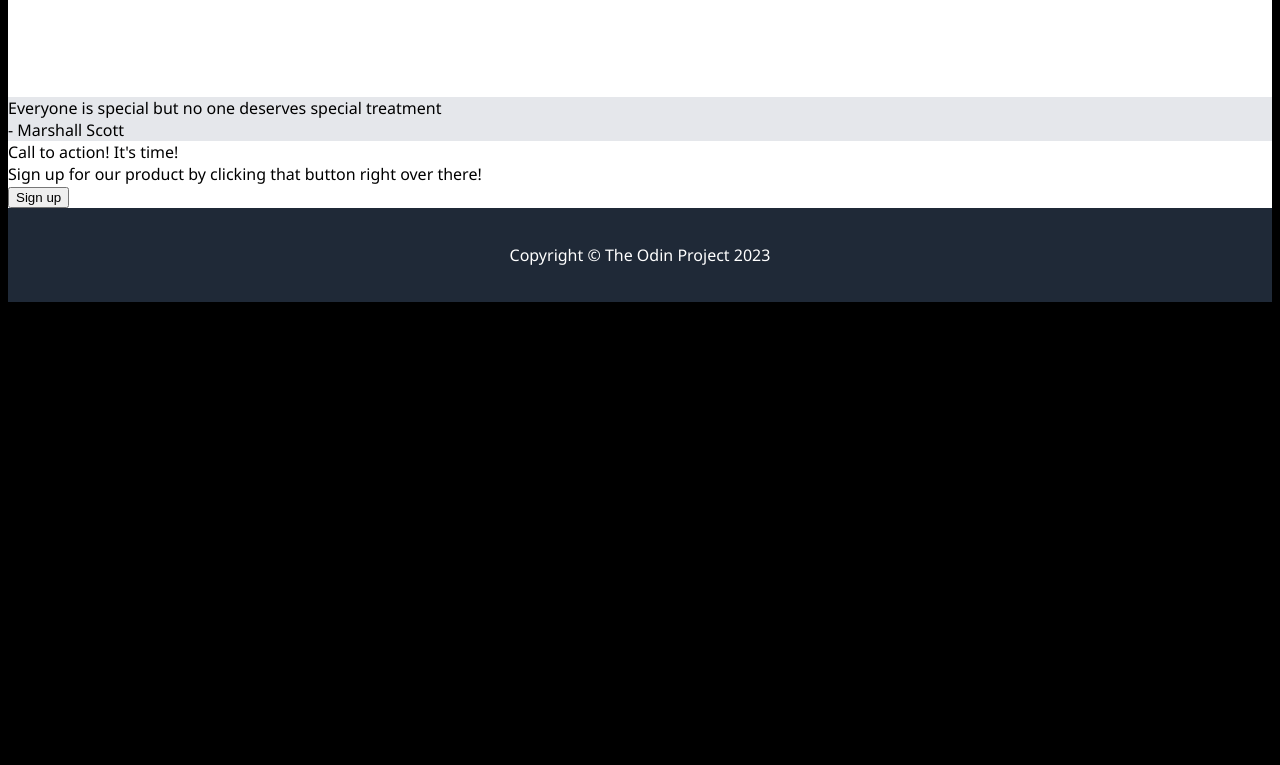
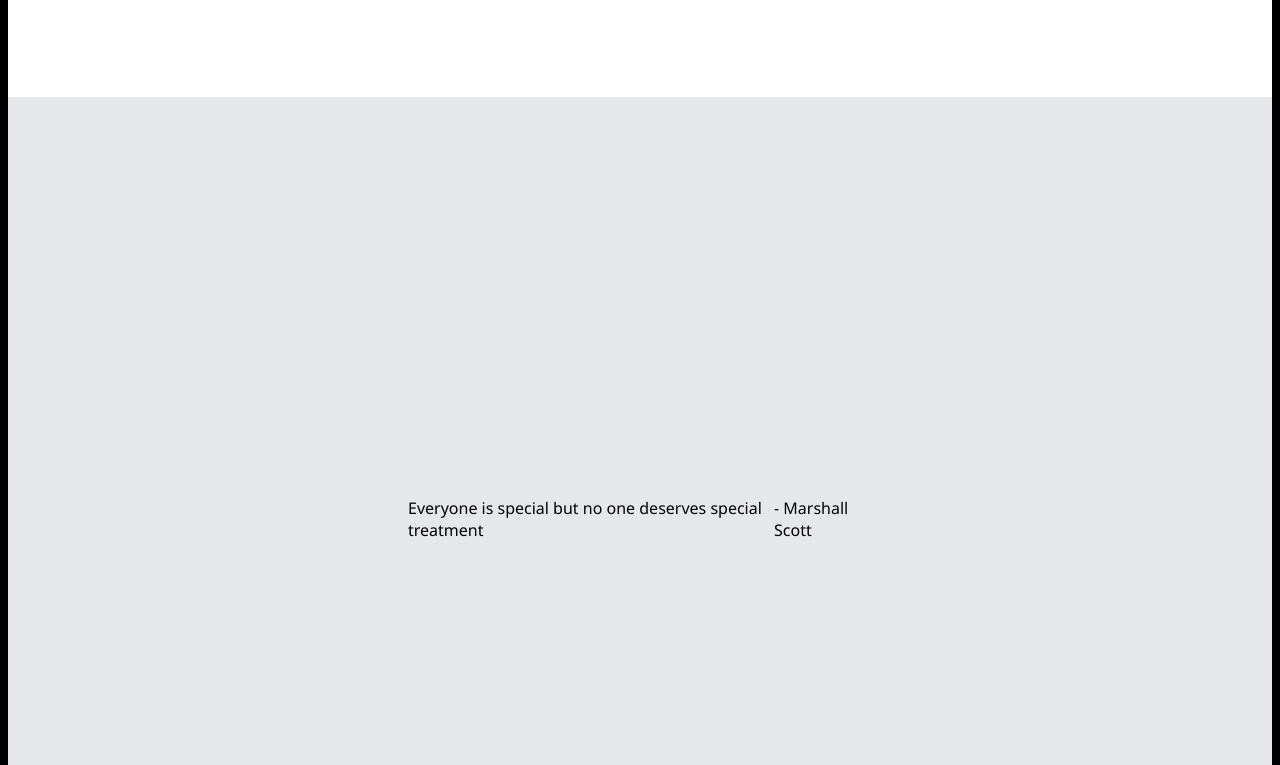
Before and after one commit to MarshallScottInnoPro22/landing-page, a plain HTML site: page index.html in a window 1280 px wide. Shown: the part 935-1700 px from the top of the page. Before the commit the page ends 1245 px from the top, so only its background shows below. Drawn offline with Linux system fonts and the light colour scheme.

Commit message:
Added padding and centered text for container3

```diff
--- a/styles.css
+++ b/styles.css
@@ -130,6 +130,10 @@ body {
 
 .container3 {
     background-color: #e5e7eb;
+    padding: 400px;
+    display: flex;
+    justify-content: center;
+    align-items: center;
 }
 
 .container4 {
```
